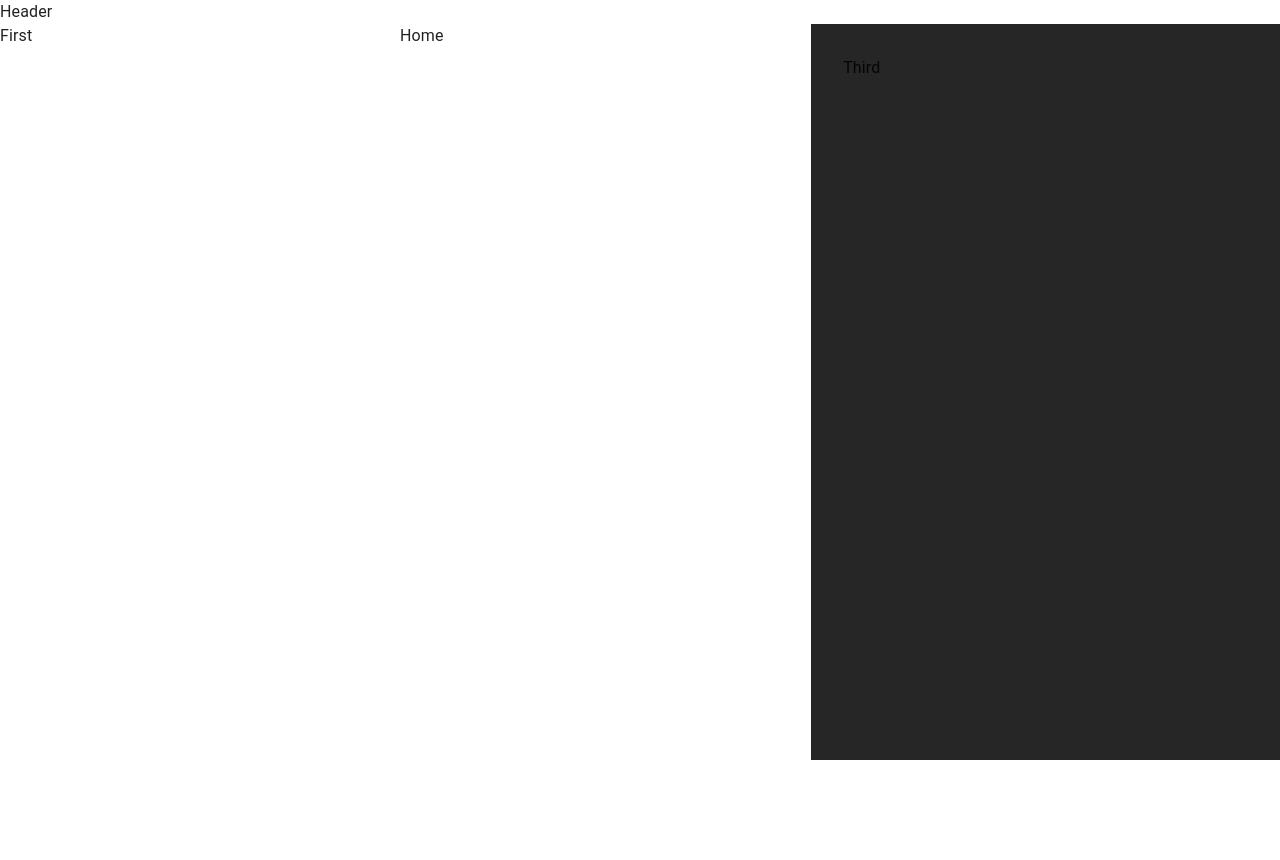
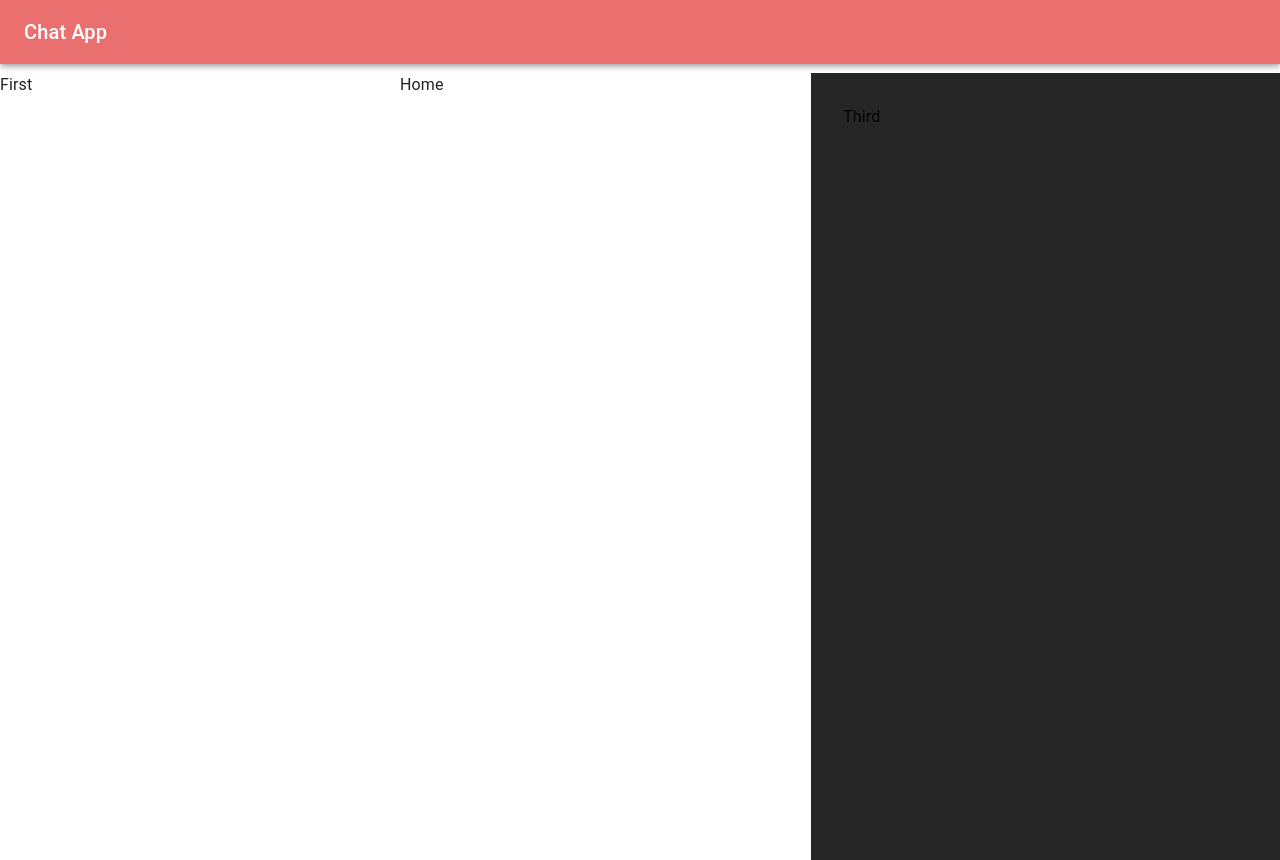
Before and after one commit to VaricelaZoster/Chat, a React (Vite) app in the folder client/: page / in a window 1280 px wide. Before the commit the page ends 800 px from the top, so only its background shows below. Built offline with nearby package versions, Linux system fonts and the light colour scheme.

Commit message:
Fixed grid issue

```diff
--- a/client/src/components/Layout/AppLayout.jsx
+++ b/client/src/components/Layout/AppLayout.jsx
@@ -9,15 +9,21 @@ const AppLayout = () =>(WrappedComponent) => {
         <>
             <Title/>
             <Header/>
-            <Grid container flexDirection="column" height={"calc(100vh - 4rem)"  }>
-                <Grid item sm={4} md={3} sx={{
-                    display:{xs:"none",sm:"block"}
+
+            <Grid container display={"flex"} flexDirection={"column"} height={"calc(100vh - 4px)"} paddingTop={"calc(0.5rem + 1px)"} >
+                <Grid
+                item
+                sm={4}
+                md={3}
+                lg={2}
+                sx={{
+                    display:{xs:"none",sm:"block"},
                     }}
-                    height={"100%"} >
+                     >
                         First
                     </Grid>
-                <Grid item xs={12} sm={8} md={5} lg={6} height={"100%"}>
-                <WrappedComponent {...props}/>
+                <Grid item xs={12} sm={8} md={5} lg={7} height={"100%"}>
+                    <WrappedComponent {...props}/>
                 </Grid>
                 <Grid item md={4} lg={3} height={"100%"}
                         sx={{display:{xs:"none", md:"block"},
--- a/client/src/components/Layout/Header.jsx
+++ b/client/src/components/Layout/Header.jsx
@@ -1,8 +1,27 @@
+import { Height } from '@mui/icons-material'
+import { AppBar, Box, Toolbar, Typography } from '@mui/material'
 import React from 'react'
+import { orange } from '../../constants/color'
 
 const Header = () => {
   return (
-    <div>Header</div>
+    <>
+    <Box sx = {{flexGrow:1}} height = {"4rem"}>
+      <AppBar position="static" sx = {{
+        bgcolor:orange
+      }}>
+        <Toolbar>
+          <Typography
+          variant='h6'
+          sx={{
+            display:{xs:"none",sm:"block"},
+          }}>
+            Chat App
+          </Typography>
+        </Toolbar>
+      </AppBar>
+    </Box>
+    </>
   )
 }
 
--- /dev/null
+++ b/client/src/constants/color.js
@@ -0,0 +1 @@
+export const orange = "#ea7070"
```
